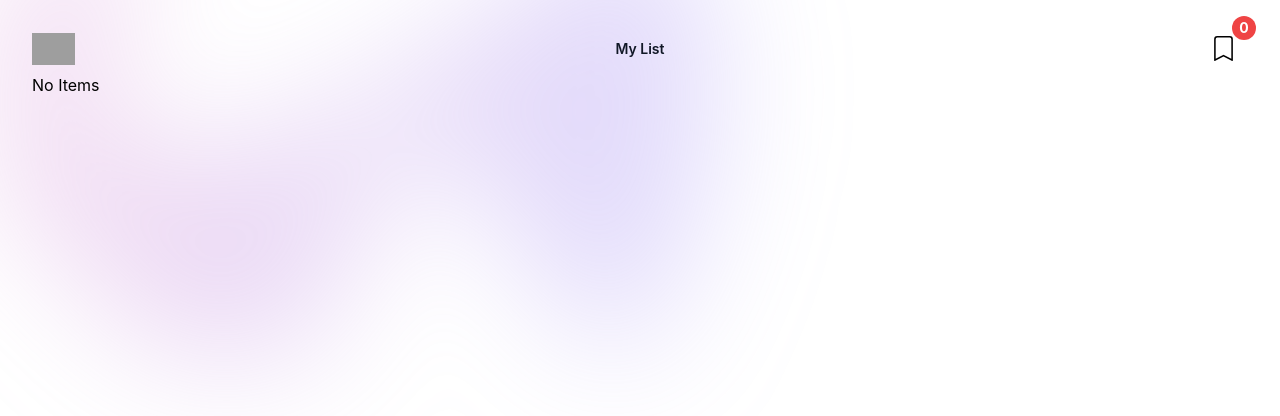
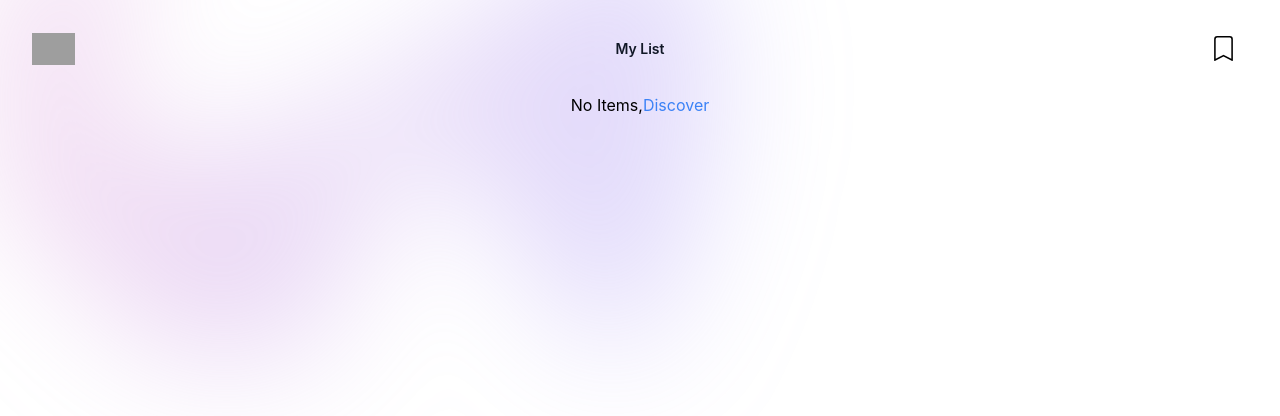
Before and after one commit to avinash6982/moviefinder, a React (Create React App) app: page /mylist in a window 1280 px wide. Shown: the top 416 px of the page. Built offline with nearby package versions, Linux system fonts and the light colour scheme; grey boxes are pictures that could not be loaded.

Commit message:
Added addtowishlist, removefromwishlist

```diff
--- a/src/components/Cards/MovieCard.js
+++ b/src/components/Cards/MovieCard.js
@@ -1,26 +1,38 @@
 import React from "react";
 import { AiFillStar } from "react-icons/ai";
-import { BsPlus } from "react-icons/bs";
-import { useDispatch } from "react-redux";
+import { BsPlus, BsCheck, BsX } from "react-icons/bs";
+import { useDispatch, useSelector } from "react-redux";
 
-import { addToList } from "../../redux/myList";
+import { addToList, removeFromList } from "../../redux/myList";
 
 import { getFullImageUrl } from "../../utils/utils";
 
-const MovieCard = (props) => {
+const MovieCard = ({ isListScreen, ...props }) => {
   const dispatch = useDispatch();
+  const { itemIds } = useSelector((state) => state.myList);
 
   return (
     <div className="rounded overflow-hidden shadow-lg flex flex-row relative">
+      {itemIds.includes(props.id) ? (
+        <div
+          onClick={() => dispatch(removeFromList(props.id))}
+          className="absolute bg-white bg-opacity-60 hover:bg-opacity-80 rounded left-2 bottom-2 p-1"
+        >
+          {isListScreen ? (
+            <BsX color="#8C1F08" size={30} />
+          ) : (
+            <BsCheck color="#8C1F08" size={30} />
+          )}
+        </div>
+      ) : (
         <div
           onClick={() => dispatch(addToList(props))}
           className="absolute bg-white bg-opacity-60 hover:bg-opacity-80 rounded left-2 bottom-2 p-1"
         >
           <BsPlus color="#8C1F08" size={30} />
         </div>
-      {/* <div className="absolute bg-white bg-opacity-60 hover:bg-opacity-80 rounded left-2 bottom-2 p-1">
-    <BsCheck color="#8C1F08" size={30} />
-  </div> */}
+      )}
+
       <img
         data-testid="thumb-image"
         className="w-1/2"
--- a/src/components/Navbar/index.js
+++ b/src/components/Navbar/index.js
@@ -34,9 +34,11 @@ const Navbar = () => {
           >
             <BsBookmark size={25} />
             <span className="sr-only">My List</span>
-            <div className="absolute inline-flex items-center justify-center w-6 h-6 text-sm font-bold text-white bg-red-500 border-white rounded-full -top-2 -right-2 dark:border-gray-900">
-              {items.length}
-            </div>
+            {items.length > 0 && (
+              <div className="absolute inline-flex items-center justify-center w-6 h-6 text-sm font-bold text-white bg-red-500 border-white rounded-full -top-2 -right-2 dark:border-gray-900">
+                {items.length}
+              </div>
+            )}
           </button>
         </div>
       </nav>
--- a/src/redux/myList.js
+++ b/src/redux/myList.js
@@ -4,15 +4,17 @@ export const myListSlice = createSlice({
   name: "myList",
   initialState: {
     items: [],
+    itemIds: [],
   },
   reducers: {
     addToList: (state, action) => {
-      state.items = [...state.items, action.payload];
+      let newList = [...state.items, action.payload];
+      state.items = newList;
+      state.itemIds = newList.map((listItem) => listItem.id);
     },
     removeFromList: (state, action) => {
-      state.items = state.items.filter(
-        (item) => item["1. symbol"] !== action.payload
-      );
+      state.items = state.items.filter((item) => item.id !== action.payload);
+      state.itemIds = state.itemIds.filter((item) => item !== action.payload);
     },
   },
 });
--- a/src/screens/MyList/index.js
+++ b/src/screens/MyList/index.js
@@ -4,6 +4,7 @@ import debounce from "lodash.debounce";
 import SearchInput from "./components/SearchInput";
 import MovieCard from "../../components/Cards/MovieCard";
 import { useSelector } from "react-redux";
+import { Link } from "react-router-dom";
 
 const MyList = () => {
   const [searchText, setSearchText] = useState("");
@@ -59,19 +60,20 @@ const MyList = () => {
         )} */}
         {items?.length > 0 ? (
           <>
-            <div className="mx-auto max-w-xxl">
+            <div className="mx-auto max-w-xxl pt-5">
               <div className="grid gap-4 xs:grid-cols-1 sm:grid-cols-2 md:grid-cols-3 lg:grid-cols-4">
                 {items.map((movieItem, key) => (
-                  <MovieCard key={key} {...movieItem} />
+                  <MovieCard isListScreen={true} key={key} {...movieItem} />
                 ))}
               </div>
             </div>
           </>
         ) : (
-          <div className="mx-auto max-w-xxl">
-            <div className="grid gap-4 xs:grid-cols-1 sm:grid-cols-2 md:grid-cols-3 lg:grid-cols-4">
-              No Items
-            </div>
+          <div className="mx-auto max-w-xxl pt-5 flex flex-row justify-center">
+            No Items,{" "}
+            <span className="text-blue-500">
+              <Link to={"/"}>Discover</Link>
+            </span>
           </div>
         )}
       </div>
```
Lines whose indentation alone changed are shown as unchanged.
